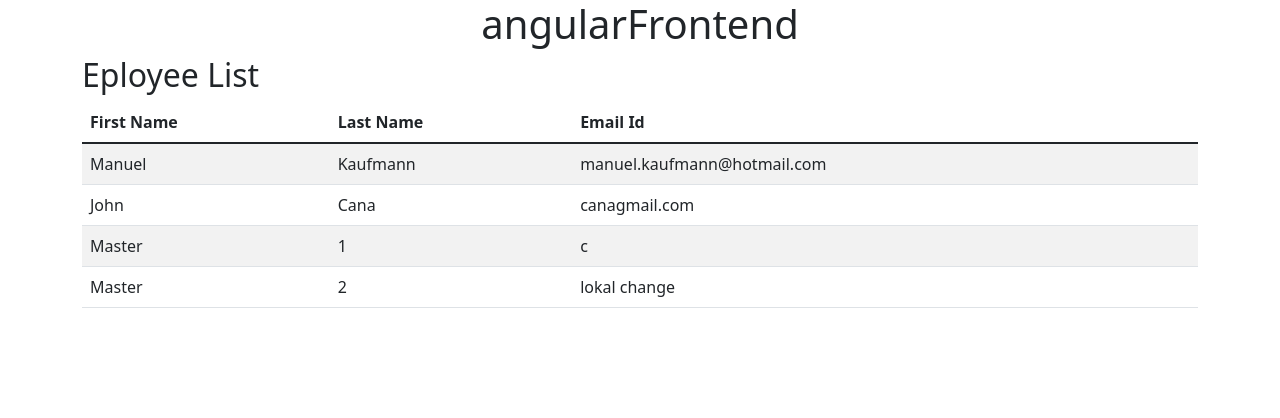
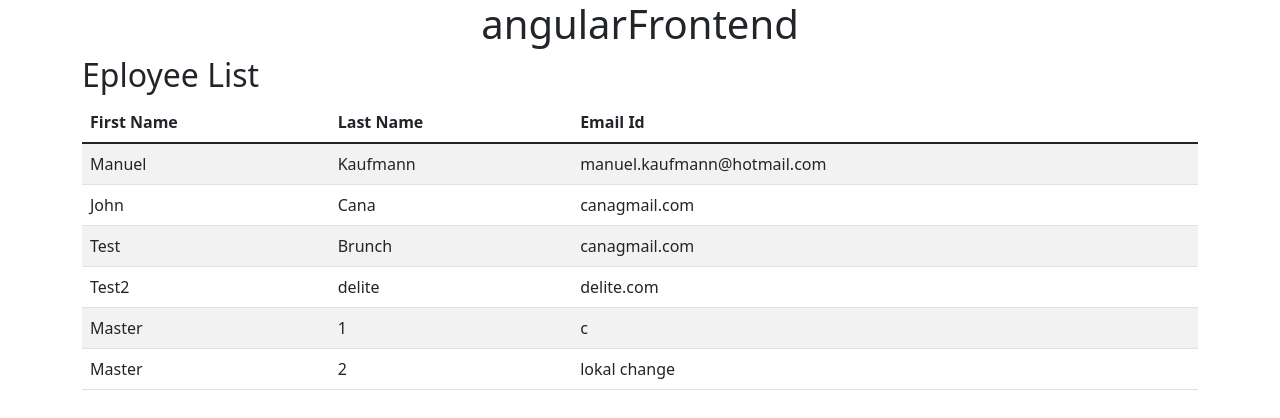
Before and after one commit to ManKaufmann/AngularDemo-MailList, an Angular app: page / in a window 1280 px wide. Shown: the top 418 px of the page. Built offline with nearby package versions, Linux system fonts and the light colour scheme.

Commit message:
addet test

```diff
--- a/src/app/employee-list/employee-list.component.ts
+++ b/src/app/employee-list/employee-list.component.ts
@@ -23,6 +23,18 @@ export class EmployeeListComponent implements OnInit {
         firstName:"John",
         lastname:"Cana",
         emailID:"canagmail.com"
+      },
+      {
+        id:3,
+        firstName:"Test",
+        lastname:"Brunch",
+        emailID:"canagmail.com"
+      },
+      {
+        id:4,
+        firstName:"Test2",
+        lastname:"delite",
+        emailID:"delite.com"
       }
       ,{
         id:2,
@@ -38,6 +50,7 @@ export class EmployeeListComponent implements OnInit {
       }
 
 
+
     ]
   }
 
```
